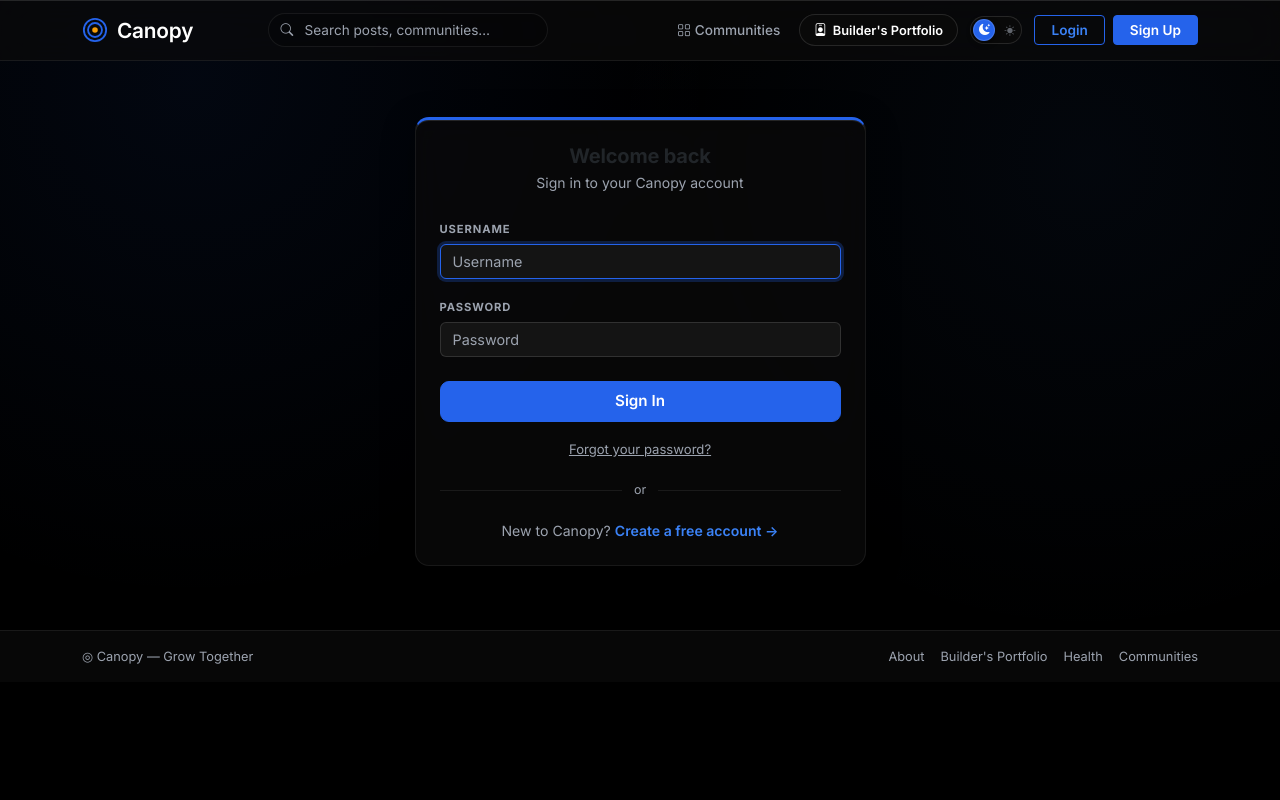
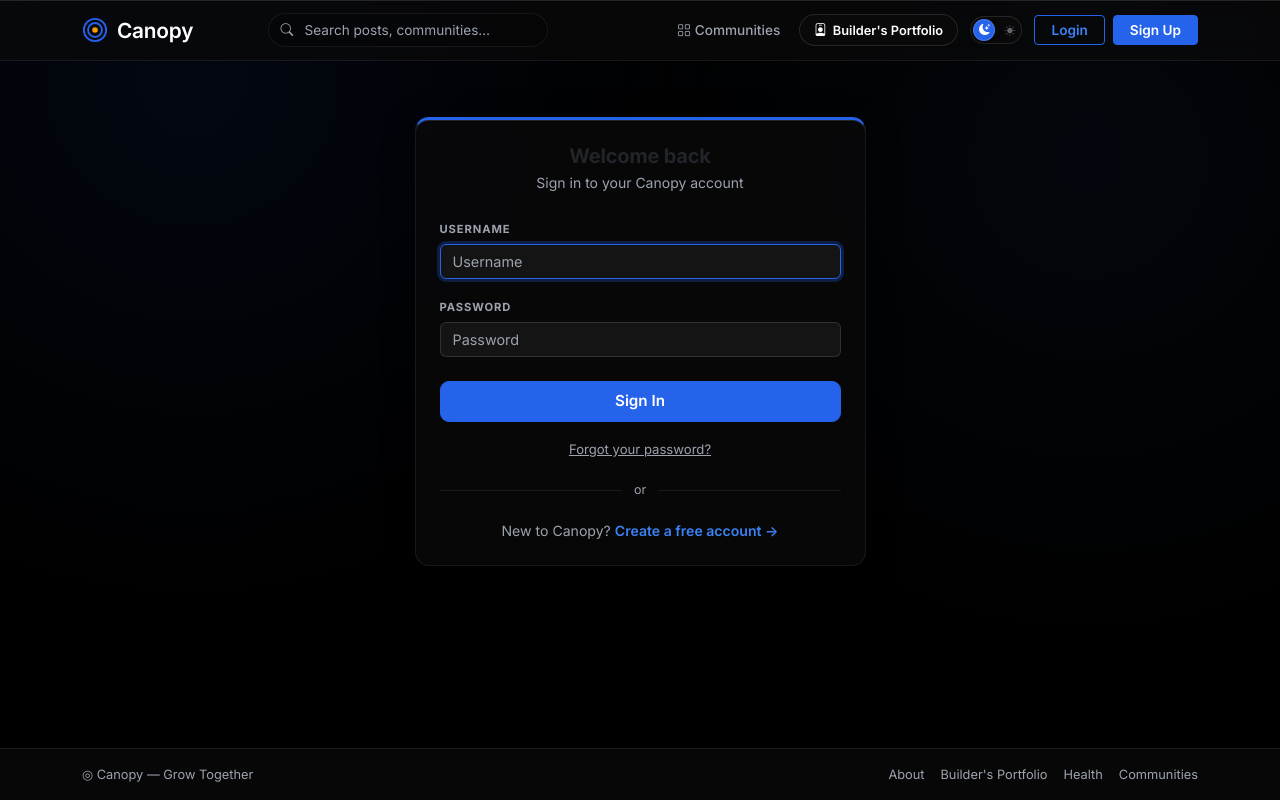
Before and after one commit to AnishIdhayan-1412/NexusBoard-V1, a Django app: page /accounts/login/ in a window 1280 px wide. Run offline with Django 5.2, Linux system fonts and the light colour scheme; data that the repository does not hold is empty.

Commit message:
fix: footer floats mid-page on short content — sticky-footer flexbox
body had min-height:100vh but no flex layout enforcing it, so on
pages with little content (e.g. the Communities list with one card)
the footer ended right after the content and the leftover 100vh
space appeared as blank white space BELOW the footer instead of
pushing it down.

Fix: standard sticky-footer pattern.
- body: display:flex; flex-direction:column
- .nb-page-content (the main content wrapper): flex:1 0 auto, so it
  expands to fill all leftover vertical space
- navbar and footer: flex-shrink:0, so they keep their natural height
  and don't get compressed by the flex layout

Footer now always sits at the true bottom of the viewport, regardless
of how little content a page has, while still flowing normally below
long content on pages that scroll.

Frontend-only, single file.

```diff
--- a/templates/base.html
+++ b/templates/base.html
@@ -121,7 +121,13 @@
       font-family: 'Inter', system-ui, -apple-system, sans-serif;
       font-size: 0.95rem;
       min-height: 100vh;
+      display: flex;
+      flex-direction: column;
     }
+    /* The content wrapper grows to fill leftover vertical space,
+       pushing the footer to the bottom even when a page (like an
+       empty Communities list) has very little content. */
+    .nb-page-content { flex: 1 0 auto; }
     @media (max-width: 991.98px) { body { padding-bottom: 72px; } }
 
     h1, h2, h3, h4, h5, h6 { font-family: 'Inter', system-ui, sans-serif; letter-spacing: -0.01em; }
@@ -136,6 +142,7 @@
       -webkit-backdrop-filter: var(--glass-blur);
       box-shadow: 0 1px 0 var(--glass-border-hi) inset;
       padding: 0.6rem 0;
+      flex-shrink: 0;
     }
     .navbar-brand {
       display: flex; align-items: center; gap: 9px;
@@ -288,6 +295,7 @@
       -webkit-backdrop-filter: blur(10px) saturate(130%);
       padding: 1rem 0;
       margin-top: 3rem;
+      flex-shrink: 0;
     }
     .nb-footer-inner { display: flex; flex-wrap: wrap; justify-content: space-between; align-items: center; gap: 0.5rem; font-size: 0.8rem; color: var(--nb-text-muted); }
     .nb-footer a { color: var(--nb-text-muted); text-decoration: none; transition: color 0.12s; }
@@ -458,7 +466,7 @@
   </div>
 </nav>
 
-<div class="container-xl py-3">
+<div class="container-xl py-3 nb-page-content">
   {% for message in messages %}
   <div class="alert alert-{% if message.tags == 'error' %}danger{% else %}{{ message.tags|default:'info' }}{% endif %} alert-dismissible fade show" role="alert">
     {{ message }}<button type="button" class="btn-close" data-bs-dismiss="alert"></button>
```
